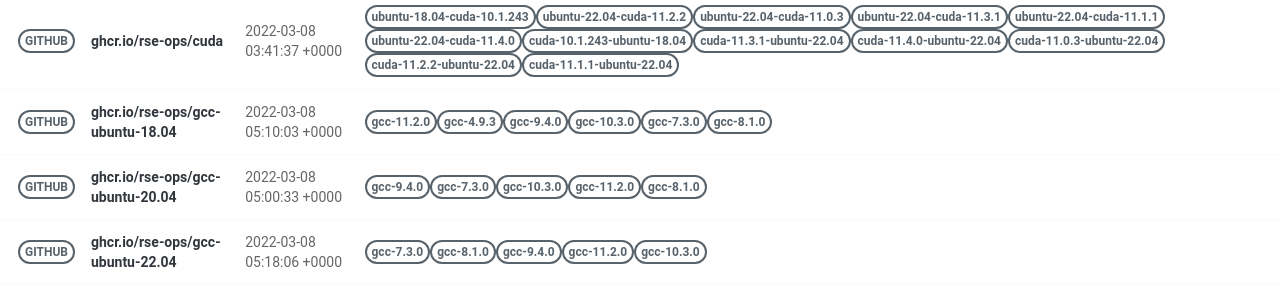
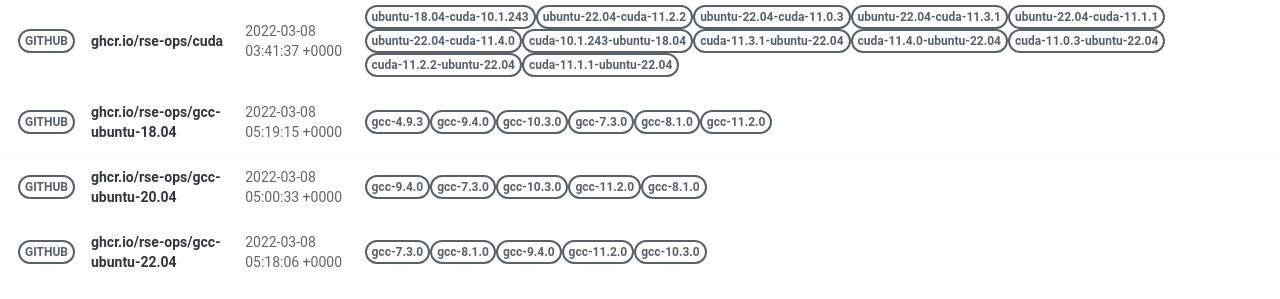
Before and after one commit to rse-ops/docker-images, a Jekyll site: the page built from pages/index.md, in a window 1280 px wide. Shown: the part 502-801 px from the top of the page. Built offline with Jekyll 4.4.1, drawn with Linux system fonts in a browser that asks for light colours; nearby versions of some CDN libraries.

Commit message:
Automated push to update library 2022-03-08

```diff
--- a/_library/ghcr.io-rse-ops-gcc-ubuntu-18.04.md
+++ b/_library/ghcr.io-rse-ops-gcc-ubuntu-18.04.md
@@ -1,14 +1,11 @@
 ---
 layout: container
 name: ghcr.io/rse-ops/gcc-ubuntu-18.04
-updated_at: 2022-03-08 05:10:03.931727
+updated_at: 2022-03-08 05:19:15.201162
 
 
 container_url: https://github.com/orgs/rse-ops/packages/container/package/gcc-ubuntu-18.04
 versions:
- - tag: gcc-11.2.0
-   dockerfile: https://github.com/rse-ops/docker-images/blob/main/ubuntu/gcc/Dockerfile
-   manifest: https://crane.ggcr.dev/manifest/ghcr.io/rse-ops/gcc-ubuntu-18.04:gcc-11.2.0
  - tag: gcc-4.9.3
    dockerfile: https://github.com/rse-ops/docker-images/blob/main/ubuntu/gcc/Dockerfile
    manifest: https://crane.ggcr.dev/manifest/ghcr.io/rse-ops/gcc-ubuntu-18.04:gcc-4.9.3
```
Also changed, not shown: other parts of _library/ghcr.io-rse-ops-gcc-ubuntu-18.04.md (+3 -0 lines).
